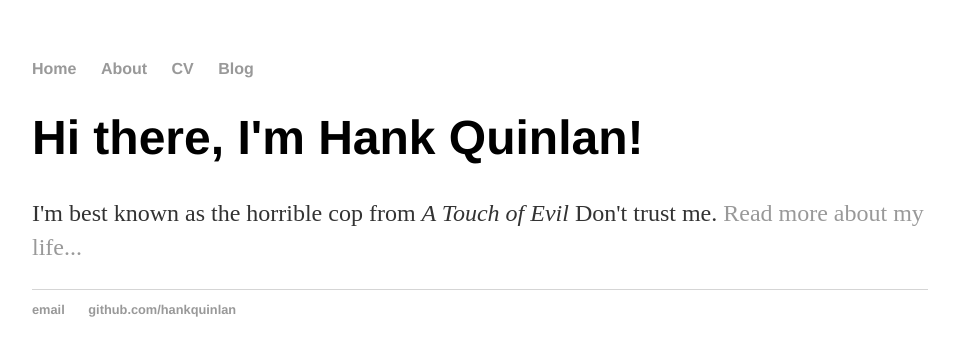
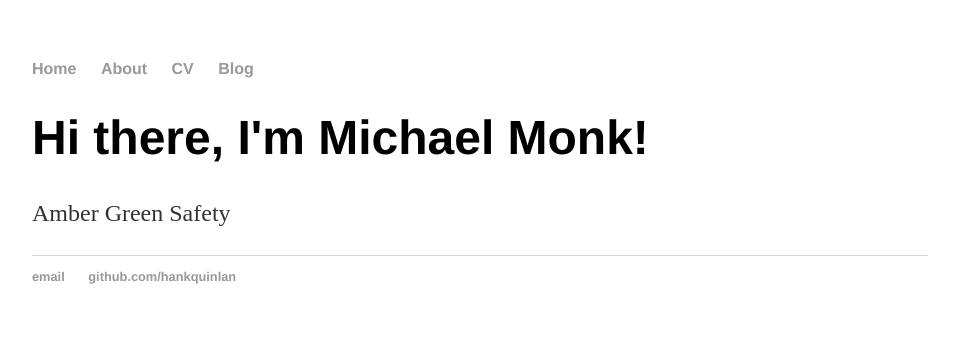
Before and after one commit to ambergreensafety/www.ambergreensafety.co.uk, a Jekyll site: the page built from index.html, in a window 1280 px wide. Shown: the top 356 px of the page, without its empty margins (160-1119 px from the left). Built offline with Jekyll 4.4.1, drawn with Linux system fonts in a browser that asks for light colours.

Commit message:
Update index.html

```diff
--- a/index.html
+++ b/index.html
@@ -1,29 +1,8 @@
-<!DOCTYPE html>
-<html>
-	<head>
-		<title>Hank Quinlan, Horrible Cop</title>
-		<link rel="stylesheet" type="text/css" href="./css/main.css">
-	</head>
-	<body>
-		<nav>
-    		<ul>
-        		<li><a href="/">Home</a></li>
-	        	<li><a href="/about">About</a></li>
-        		<li><a href="/cv">CV</a></li>
-        		<li><a href="/blog">Blog</a></li>
-    		</ul>
-		</nav>
-		<div class="container">
-    		<div class="blurb">
-        		<h1>Hi there, I'm Hank Quinlan!</h1>
-				<p>I'm best known as the horrible cop from <em>A Touch of Evil</em> Don't trust me. <a href="/about">Read more about my life...</a></p>
-    		</div><!-- /.blurb -->
-		</div><!-- /.container -->
-		<footer>
-    		<ul>
-        		<li><a href="mailto:hankquinlanhub@gmail.com">email</a></li>
-        		<li><a href="https://github.com/hankquinlan">github.com/hankquinlan</a></li>
-			</ul>
-		</footer>
-	</body>
-</html>
+---
+layout: default
+title: Hank Quinlan, Horrible Cop
+---
+<div class="blurb">
+	<h1>Hi there, I'm Michael Monk!</h1>
+	<p>Amber Green Safety</a></p>
+</div><!-- /.blurb -->
```
